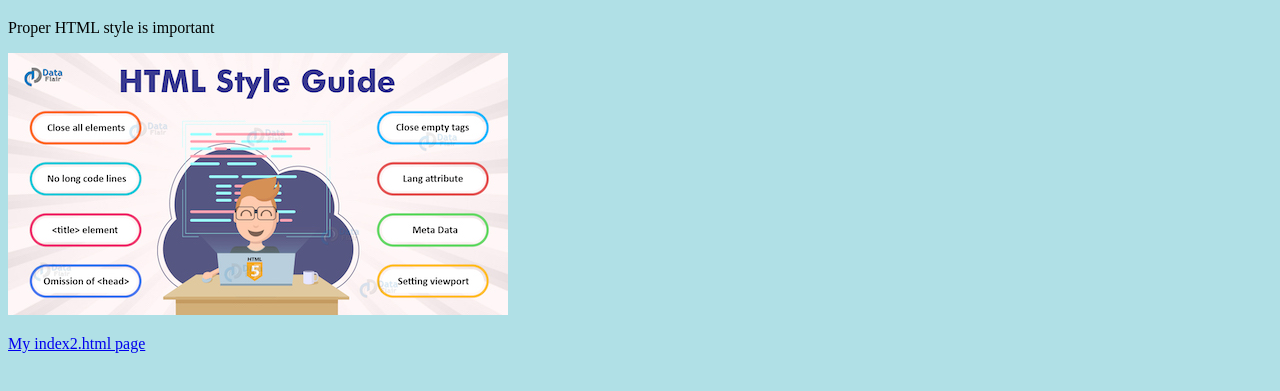
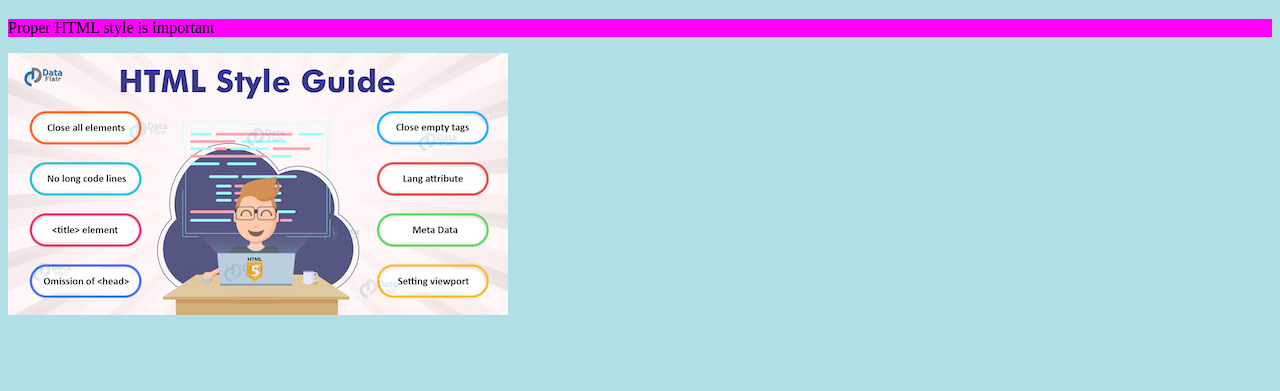
Before and after one commit to Batuhan-Durhan/Unit1-04-HTML, a plain HTML site: page index.html in a window 1280 px wide. Shown: the part 141-532 px from the top of the page. Drawn offline with Linux system fonts and the light colour scheme; files whose address does not match are found by name.

Commit message:
style.css

```diff
--- a/css/style.css
+++ b/css/style.css
@@ -1,23 +1,22 @@
 /* Created by: Batuhan Durhan
-* Created on: Feb 2022
+* Created on: Mar 2022
 * This CSS file defines the style for index.html ICS2O-Unit1-04-HTML-CSS
 */
 
+
 body {
-
-
 background-color: powderblue;
 }
 
+
 h1 {
 background-color: rgb(255, 165, 0);
-
-
 color: hsl(147, 50%, 47%);
 padding: 40px;
 text-align: center;
 }
 
- p
+
+p {
 background-color: #ff00ff;
 }
--- a/index.html
+++ b/index.html
@@ -14,8 +14,5 @@
     <h1>Style is important</h1>
     <p>Proper HTML style is important</p>
     <img src="./images/HTML-style-guide.jpeg" alt="style">
-    <p>
-     <a href="./index2.html">My index2.html page</a>
-   </p>
   </body>
 </html>
```
Lines whose indentation alone changed are shown as unchanged.
